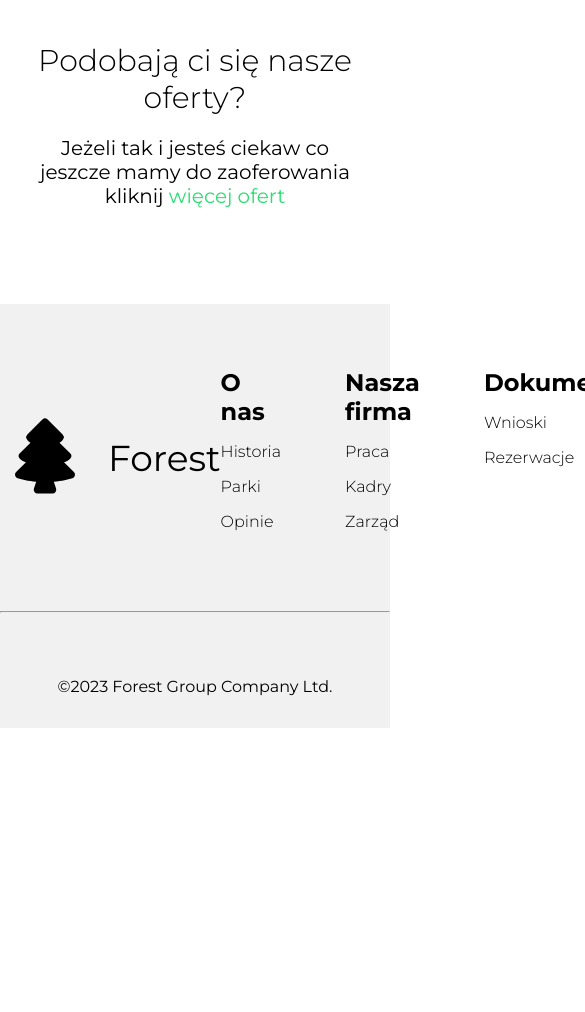
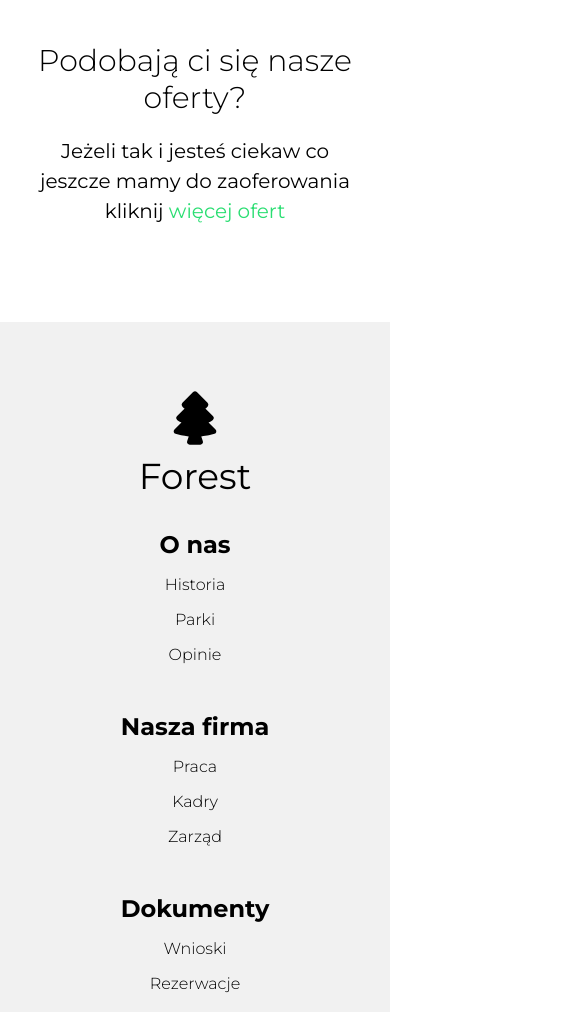
Before and after one commit to DepleyPuma/ForestGroup, a website: page index.html in a window 390 px wide. Shown: the part 3500-4512 px from the top of the page, 585 px wide, since content can reach past the window. Before the commit the page ends 4228 px from the top, so only its background shows below. Drawn offline with Linux system fonts and the light colour scheme.

Commit message:
added new styles for footer section for mobile devices

```diff
--- a/src/sass/main.scss
+++ b/src/sass/main.scss
@@ -43,7 +43,6 @@ body {
 		display: flex;
 		justify-content: space-between;
 		align-items: center;
-		// padding: 1.5em;
 	}
 
 	.nav-desktop__logo {
@@ -296,12 +295,6 @@ body {
 	}
 }
 
-.test {
-	height: 200vh;
-	// background-color: tomato;
-	// background-image: url('../img/nav-img-sm.jpg');
-}
-
 // FOOTER
 .footer {
 	padding-top: 4em;
@@ -310,7 +303,6 @@ body {
 	.wrapper {
 		display: flex;
 		justify-content: space-around;
-		align-items: center; //maby comment this line
 	}
 
 	&__logo {
@@ -321,6 +313,7 @@ body {
 		img {
 			width: 90px;
 			height: 90px;
+			cursor: pointer;
 		}
 
 		span {
@@ -387,7 +380,6 @@ body {
 
 				&__list {
 					&--item {
-						// maby bigger font-size
 						font-size: 1.1rem;
 					}
 				}
@@ -457,7 +449,6 @@ body {
 		&__box {
 			position: relative;
 			height: 100vh;
-			// background-color: pink;
 			transform: translateX(100%);
 			transition: transform 0.5s;
 
@@ -574,5 +565,35 @@ body {
 				}
 			}
 		}
+
+		&__text {
+			line-height: 30px;
+		}
+	}
+
+	// FOOTER
+	.footer {
+		.wrapper,
+		&__logo,
+		&__info {
+			flex-direction: column;
+			text-align: center;
+		}
+
+		&__logo {
+			img {
+				width: 64px;
+				height: 64px;
+			}
+
+			span {
+				margin: 0;
+			}
+		}
+
+		&__info {
+			margin-top: 2em;
+			gap: 2em;
+		}
 	}
 }
```
Also changed, not shown: dist/css/main.min.css.
